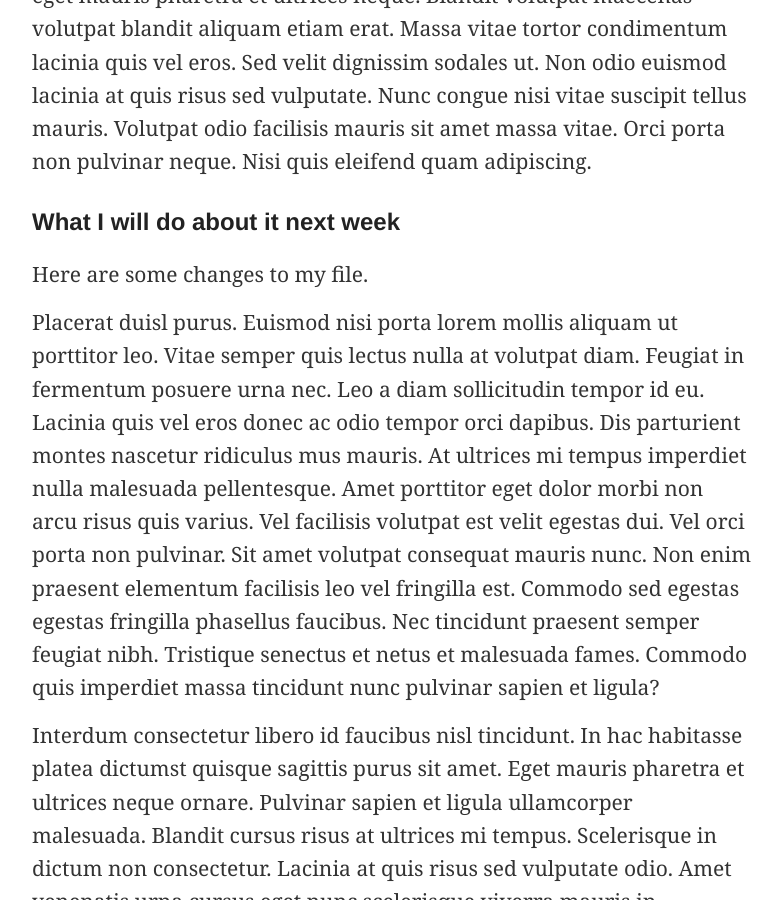
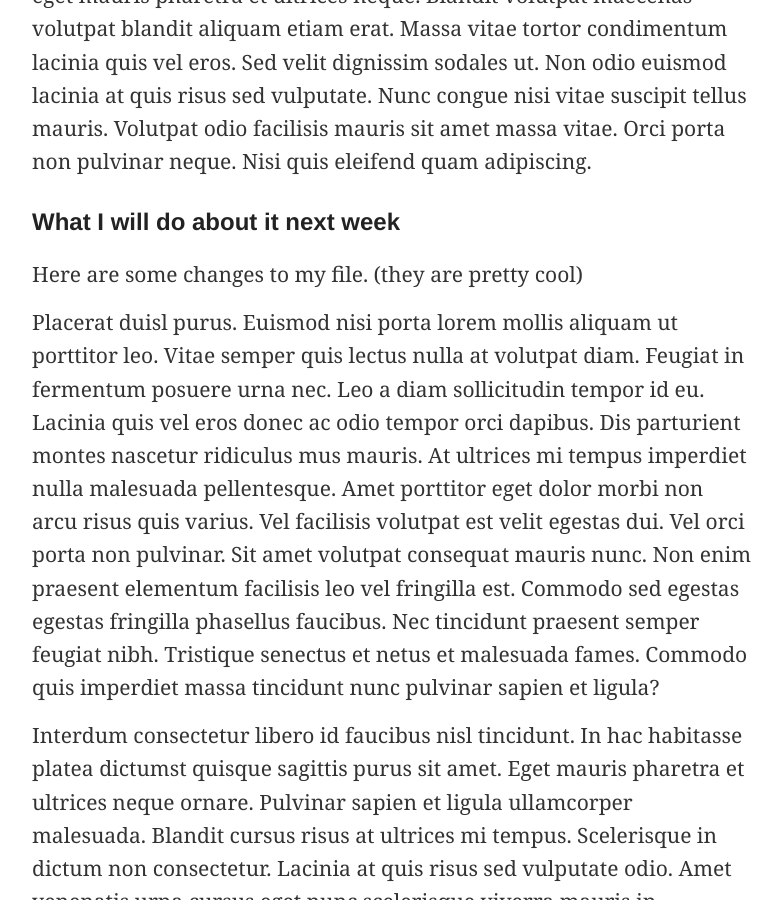
Before and after one commit to BroInTheKnow1/joinshareinspire.github.io, a Jekyll site: the page built from _posts/2018-08-27-hello-world.md, in a window 1280 px wide and 900 px high, scrolled down 1367 px. Shown: the whole window, without its empty margins (248-1030 px from the left). Built offline with Jekyll 4.4.1, drawn with Linux system fonts in a browser that asks for light colours.

Commit message:
Updated info on hello world page

```diff
--- a/_posts/2018-08-27-hello-world.md
+++ b/_posts/2018-08-27-hello-world.md
@@ -27,7 +27,7 @@ Senectus et netus et malesuada fames ac. Arcu vitae elementum curabitur vitae nu
 
 ## What I will do about it next week
 
-Here are some changes to my file.
+Here are some changes to my file. (they are pretty cool)
 
 Placerat duisl purus. Euismod nisi porta lorem mollis aliquam ut porttitor leo.
 Vitae semper quis lectus nulla at volutpat diam. Feugiat in fermentum posuere urna nec.
```
